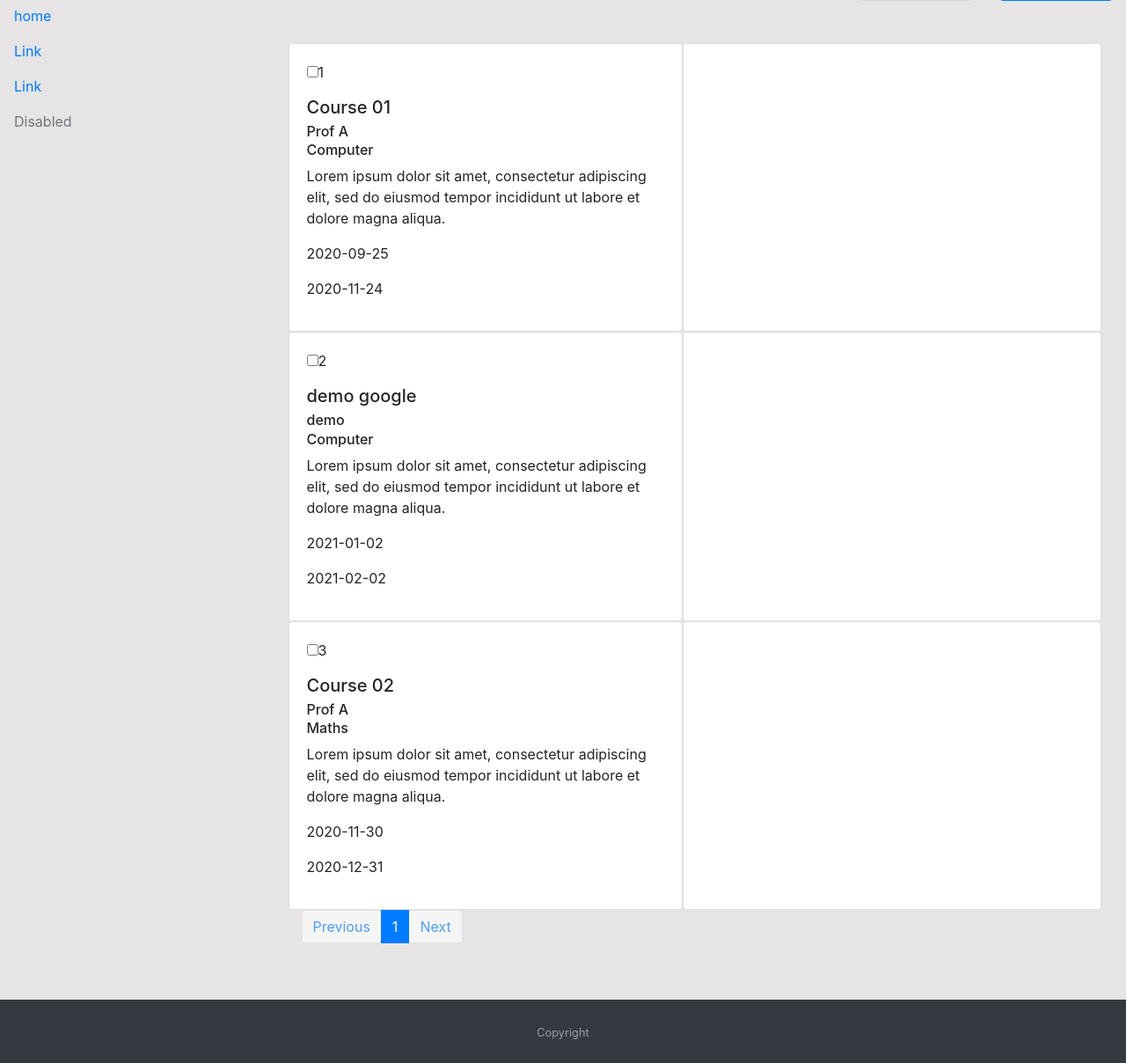
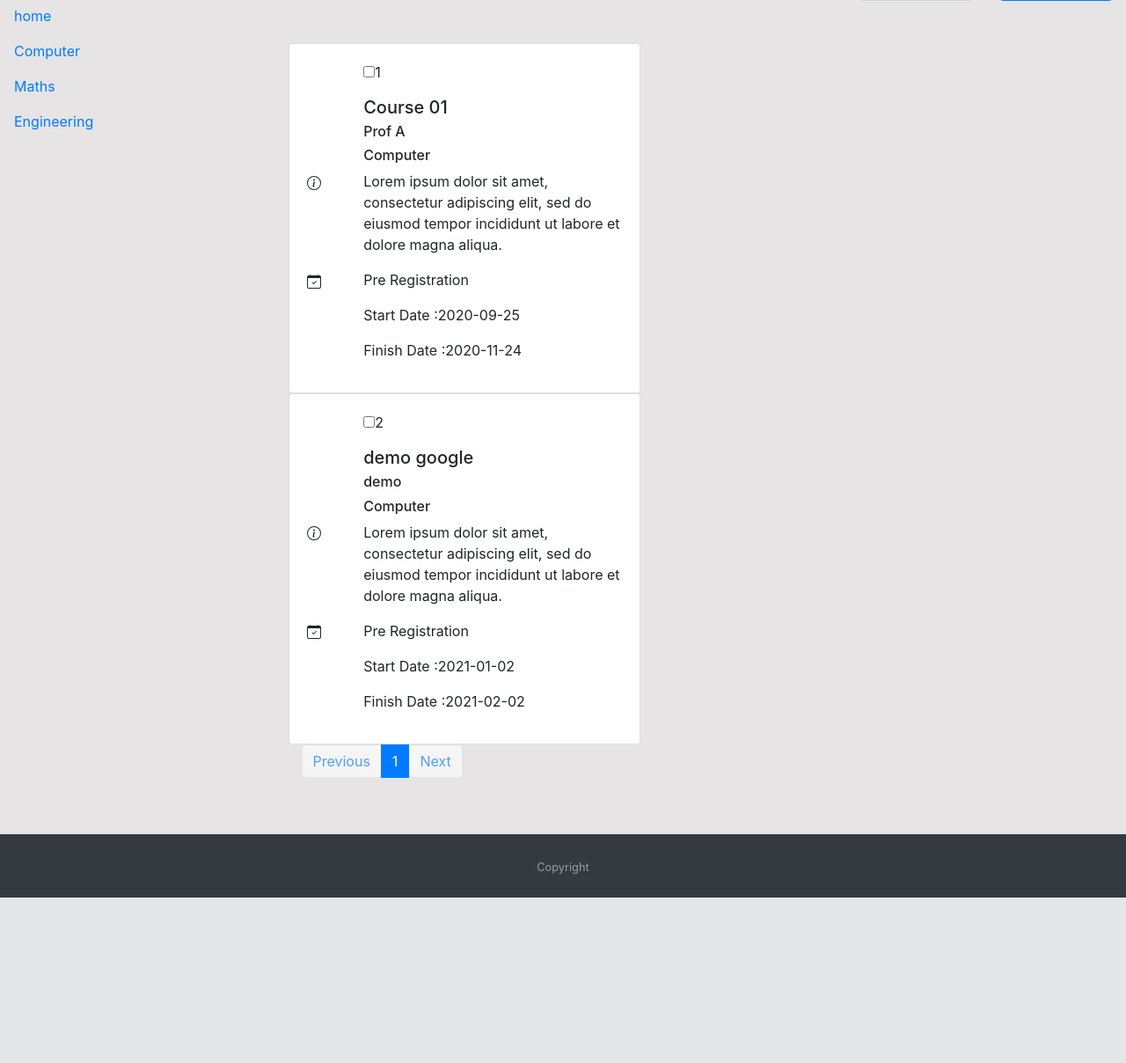
Before and after one commit to PraisySam/Course-Catalog, a Flask app: page /Computer in a window 1280 px wide. Shown: the part 133-1341 px from the top of the page at 88% size. After the commit the page ends 1153 px from the top, so only its background shows below. Run offline with Flask 2, Linux system fonts and the light colour scheme; data comes from the database, SQL or seed files in the repository; both versions use the stored data as it was after the commit; some libraries are stand-ins or nearby versions.

Commit message:
Update03

```diff
--- a/app.py
+++ b/app.py
@@ -38,9 +38,9 @@ class Courses(db.Model):
 
   def __init__(self, title, instructor, category, description, filename, type, startDate, endDate):
     self.title = title
+    self.instructor = instructor
+    self.category = category
     self.description = description
-    self.category = category
-    self.instructor = instructor
     self.filename = filename
     self.type = type
     self.startDate = startDate
@@ -49,7 +49,7 @@ class Courses(db.Model):
 # Product Schema
 class CourseSchema(ma.Schema):
   class Meta:
-    fields = ('id', 'title', 'description', 'instructor','category', 'filename','type','startDate','endDate')
+    fields = ('id', 'title', 'instructor','category','description', 'filename','type','startDate','endDate')
 
 # Init schema
 course_schema = CourseSchema()
@@ -71,24 +71,33 @@ def index(page):
     if request.method == 'POST' and 'tag' in request.form:
        tag = request.form["tag"]
        search = "%{}%".format(tag)
-       courses = Courses.query.filter(or_(Courses.title.like(search), Courses.category.like(search))).paginate(per_page=pages, error_out=True)
+       courses = Courses.query.filter(or_(Courses.title.like(search), Courses.instructor.like(search))).paginate(per_page=pages, error_out=True)
        return render_template('index.html', courses=courses, tag=tag)
     return render_template('index.html', courses=courses)
 
+# Get All Products
+@app.route('/product', methods=['GET'])
+def get_products():
+  all_products = Courses.query.filter(Courses.category == 'Computer')
+  result = courses_schema.dump(all_products)
+  return jsonify(result)
+
 # Get All Courses
-@app.route('/Computer', methods=['GET'] , defaults={"page": 1})
+@app.route('/Computer', methods=['GET','POST'], defaults={"page": 1})
 def get_courses(page):
    page = page
    pages = 5
-   courses = Courses.query.order_by(Courses.category == 'Maths').paginate(page,pages,error_out=False)
+   courses = Courses.query.order_by(Courses.id.asc()).paginate(page,pages,error_out=False)
+   all_products = Courses.query.filter(Courses.category == 'Computer')
+   result = courses_schema.dump(all_products)
 
    if request.method == 'POST' and 'tag' in request.form:
        tag = request.form["tag"]
        search = "%{}%".format(tag)
-       courses = Courses.query.filter(Courses.title.like(search)).paginate(per_page=pages, error_out=True)
-       return render_template('Category.html', courses=courses, tag=tag)
-   return render_template('Category.html', courses=courses)
+       result = Courses.query.filter(Courses.category == "Computer" , or_(Courses.title.like(search), Courses.instructor.like(search)))
 
+       return render_template('Category.html', result=result , tag=tag , courses=courses)
+   return render_template('Category.html', result=result , courses=courses)
 
 
 # Get Single Products
@@ -132,7 +141,7 @@ def upload():
         print("Save it to:", destination)
         upload.save(destination)
 
-    new_course = Courses(title, description, instructor, category, filename, type, startDate, endDate)
+    new_course = Courses(title, instructor, category, description, filename, type, startDate, endDate)
     db.session.add(new_course)
     db.session.commit()
 
--- a/templates/Category.html
+++ b/templates/Category.html
@@ -2,23 +2,54 @@
 
 {% block content %}
 <section>
-   {% for course in courses.items %}
-      <div class="row">
-        <div class="card " style="width: 28rem;">
-          <div class="card-body">
-            <p><input type="checkbox" name="">{{ course.id}}</p>
-            <h5 class="card-title">{{ course.title}}</h5>
-            <h6 class="card-subtitle mb-2 ">{{ course.instructor}} </h6>
-            <h6 class="card-subtitle mb-2 "> {{ course.category}}</h6>
-            <p class="card-text">{{ course.description}}</p>
-            <p>{{ course.startDate}}</p>
-            <p>{{ course.endDate}}</p>
+
+  {% for d in result %}
+  <div class="row">
+    <div class="card " style="width: 25rem;">
+      <div class="card-body">
+        <div class="row">
+          <div class="col container">
+
+          </div>
+          <div class="col-md-10 container">
+            <p><input type="checkbox" name="">{{ d.id}}</p>
+            <h5 class="card-title">{{ d.title}}</h5>
+            <h6 class="card-subtitle mb-2 ">{{ d.instructor}} </h6>
+            <h6> {{ d.category}}</h6>
           </div>
         </div>
-        <div class="card col-md-6" style="width: 18rem;"></div>
+        <div class="row">
+          <div class="col container">
+              <svg width="1em" height="1em" viewBox="0 0 16 16" class="bi bi-info-circle" fill="currentColor" xmlns="http://www.w3.org/2000/svg">
+                <path fill-rule="evenodd" d="M8 15A7 7 0 1 0 8 1a7 7 0 0 0 0 14zm0 1A8 8 0 1 0 8 0a8 8 0 0 0 0 16z"/>
+                <path d="M8.93 6.588l-2.29.287-.082.38.45.083c.294.07.352.176.288.469l-.738 3.468c-.194.897.105 1.319.808 1.319.545 0 1.178-.252 1.465-.598l.088-.416c-.2.176-.492.246-.686.246-.275 0-.375-.193-.304-.533L8.93 6.588z"/>
+                <circle cx="8" cy="4.5" r="1"/>
+              </svg>
+          </div>
+          <div class="col-md-10 container">
+            <p>{{ d.description }}</p>
+          </div>
+        </div>
+        <div class="row">
+          <div class="col container">
+              <svg width="1em" height="1em" viewBox="0 0 16 16" class="bi bi-calendar-check" fill="currentColor" xmlns="http://www.w3.org/2000/svg">
+                <path fill-rule="evenodd" d="M3.5 0a.5.5 0 0 1 .5.5V1h8V.5a.5.5 0 0 1 1 0V1h1a2 2 0 0 1 2 2v11a2 2 0 0 1-2 2H2a2 2 0 0 1-2-2V3a2 2 0 0 1 2-2h1V.5a.5.5 0 0 1 .5-.5zM1 4v10a1 1 0 0 0 1 1h12a1 1 0 0 0 1-1V4H1z"/>
+                <path fill-rule="evenodd" d="M10.854 7.146a.5.5 0 0 1 0 .708l-3 3a.5.5 0 0 1-.708 0l-1.5-1.5a.5.5 0 1 1 .708-.708L7.5 9.793l2.646-2.647a.5.5 0 0 1 .708 0z"/>
+              </svg>
+          </div>
+          <div class="col-md-10 container">
+            <p>{{d.type}}</p>
+            <p>Start Date :{{ d.startDate}}</p>
+            <p>Finish Date :{{ d.endDate}}</p>
+          </div>
+        </div>
+
       </div>
+    </div>
 
-    {% endfor %}
+  </div>
+
+  {% endfor %}
 </section>
 
 
--- a/templates/base.html
+++ b/templates/base.html
@@ -30,9 +30,9 @@
       <div class="col-3 " id="sidebar">
         <nav class="nav flex-column">
           <a class="nav-link active" href="/">home</a>
-          <a class="nav-link" href="/Computer">Link</a>
-          <a class="nav-link" href="#">Link</a>
-          <a class="nav-link disabled" href="#">Disabled</a>
+          <a class="nav-link" href="/Computer">Computer</a>
+          <a class="nav-link" href="#">Maths</a>
+          <a class="nav-link" href="#">Engineering</a>
         </nav>
 
       </div>
@@ -134,6 +134,7 @@
     integrity="sha384-B4gt1jrGC7Jh4AgTPSdUtOBvfO8shuf57BaghqFfPlYxofvL8/KUEfYiJOMMV+rV"
     crossorigin="anonymous"></script>
 
+
 </body>
 
 </html>
--- a/templates/upload.html
+++ b/templates/upload.html
@@ -26,7 +26,7 @@
             <textarea class="form-control" name="Dname" rows="3"></textarea>
         </div>
         <div class="form-group">
-            <label for="Cname">Category  Category  :</label>
+            <label for="Cname">Category :</label>
             <select class="form-control" name="Cname">
               <option>-</option>
               <option>Computer</option>
```
Also changed, not shown: templates/index.html (+39 -9 lines), db.sqlite, static/imageuploads/bgs-fullpage_orig.jpg (added), static/imageuploads/iconfinder_picasa_317732.png (added), static/imageuploads/location.png (deleted), static/imageuploads/sergey-zolkin-_UeY8aTI6d0-unsplash.jpg (deleted), static/imageuploads/website-mock-e1597547815880-768x489.png (deleted).
